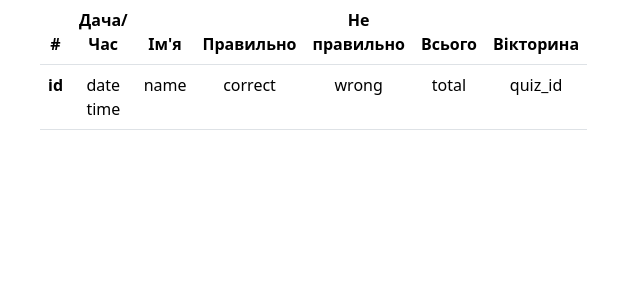
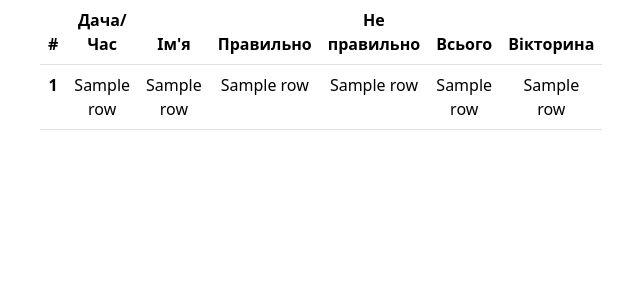
Before and after one commit to siqeknn123/quiz_web, a Flask app: template templates/all_results.html in a window 1280 px wide. Shown: the part 56-356 px from the top of the page, without its empty margins (327-967 px from the left). Run offline with Flask 3, Linux system fonts and the light colour scheme; the template is opened without the code that fills it: most values are stand-ins (such as "Sample title", 1, 10 or a date in 2020).

Commit message:
add table in site all results

```diff
--- a/app.py
+++ b/app.py
@@ -1,5 +1,5 @@
 from flask import Flask, render_template, request, session, redirect, url_for
-from db.crud import get_quizes, get_question_after, check_right_answer, create_quiz_db, create_question_by_quiz, add_link, create_table_results, add_result
+from db.crud import get_quizes, get_question_after, check_right_answer, create_quiz_db, create_question_by_quiz, add_link, create_table_results, add_result, get_all_results
 from random import shuffle
 
 app = Flask(__name__)
@@ -13,7 +13,7 @@ def start_session(quiz_id):
     session['wrong_ans'] = 0
     session['total'] = 0
 
-def question_form(question):
+def question_form(question): # Функцфія яка перемішує питання
     ''''''
     answers_list = [
         question[2],
@@ -24,14 +24,14 @@ def question_form(question):
     shuffle(answers_list)
     return render_template("test.html", question_id=question[0], quest=question[1], ans_list=answers_list)
 
-def check_answer(question_id, selected_answer):
-    if check_right_answer(question_id, selected_answer):
+def check_answer(question_id, selected_answer): # Перевіряє відповідь
+    if check_right_answer(question_id, selected_answer): # Перевіряє чи правильна відповідь
         session["correct_ans"] += 1
     else:
         session["wrong_ans"] += 1
     session["total"] +=1
 #Головна сторінка
-@app.route("/", methods=['GET', 'POST'])
+@app.route("/", methods=['GET', 'POST']) # Створюємо головну сторінку
 def index():
     if request.method == "GET": # якщо метод GET
         quizes = get_quizes() # отримуємо вікторини з БД
@@ -45,12 +45,12 @@ def index():
         return redirect(url_for('test')) # перенаправлення на test
 
 # сторінка з тестуванням
-@app.route("/test", methods=["GET", "POST"])
+@app.route("/test", methods=["GET", "POST"]) # Створюємо сторінку де ми проходимо вікторину
 def test():
-    if not ("quiz_id" in session) or int(session['quiz_id']) < 0 :
-        return redirect(url_for("index"))
+    if not ("quiz_id" in session) or int(session['quiz_id']) < 0 : # Перевіряємо чи є сесія
+        return redirect(url_for("index")) # Переводомо користовуча на головну сторінку
     else:
-        if request.method == "POST":
+        if request.method == "POST":  # якщо метод POST
             selected_answer = request.form.get("ans")
             question_id = int(request.form.get("quest_id"))
             check_answer(question_id, selected_answer)
@@ -102,7 +102,8 @@ def create_question():
 
 @app.route("/all-result")
 def all_results():
-    return render_template("all_results.html")
+    results = get_all_results()
+    return render_template("all_results.html", results=results)
 
 
 
--- a/db/crud.py
+++ b/db/crud.py
@@ -187,3 +187,12 @@ def add_result(name, correct, wrong, total, quiz_id):
     VALUES(?, ?, ?, ?, ?)''', [name, correct, wrong, total, quiz_id])
     conn.commit()
     close()
+
+def get_all_results():
+    open()
+    cursor.execute('''SELECT id, date_time, name, correct, wrong, total, quiz_id
+        FROM results''')
+    results = cursor.fetchall()
+    conn.commit()
+    close()
+    return results
--- a/templates/all_results.html
+++ b/templates/all_results.html
@@ -14,16 +14,18 @@
         </tr>
     </thead>
     <tbody>
+        {% for row in results %}
         <tr>
-            <th scope="row">id</th>
-            <td>date time</td>
-            <td>name</td>
-            <td>correct</td>
-            <td>wrong</td>
-            <td>total</td>
-            <td>quiz_id</td>
+            <th scope="row">{{ row[0] }}</th>
+            <td>{{ row[1] }}</td>
+            <td>{{ row[2] }}</td>
+            <td>{{ row[3] }}</td>
+            <td>{{ row[4] }}</td>
+            <td>{{ row[5] }}</td>
+            <td>{{ row[6] }}</td>
 
         </tr>
+        {% endfor %}
     </tbody>
 </table>
 {% endblock %}
```
